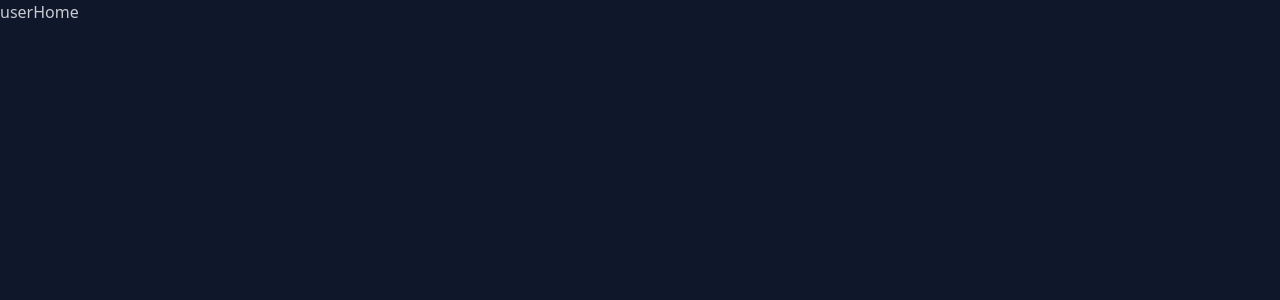
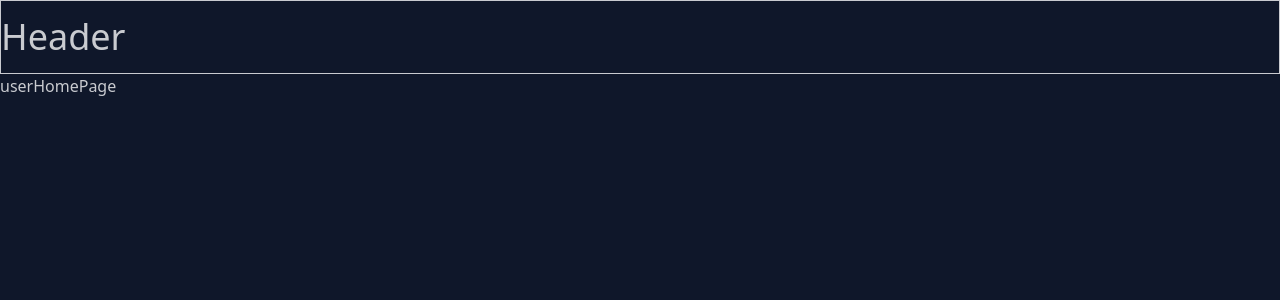
Before and after one commit to armmani/CC20.FAKEBOOK.WEB, a React (Vite) app: page / in a window 1280 px wide. Shown: the top 300 px of the page. Built offline with nearby package versions, Linux system fonts and the light colour scheme.

Commit message:
ทดสอบทำ routes แบบ 2

```diff
--- a/src/routes/AppRouter.jsx
+++ b/src/routes/AppRouter.jsx
@@ -8,20 +8,31 @@ import {
 const guestRouter = createBrowserRouter([
   { path: "/", element: <p>LogIN</p> },
   { path: "/ads", element: <p>Ads</p> },
-  { path: "*", element: <p>NoWhere404</p> },
+  { path: "*", element: <Navigate to="/" replace /> },
 ]);
 
 const userRouter = createBrowserRouter([
-  { path: "/", element: <p>userHome</p> },
-  { path: "/friends", element: <p>friendPage</p> },
-  { path: "/profile", element: <p>profilePage</p> },
-  { path: "*", element: <p>404PageNotFoundUser</p> },
+  {
+    path: "/",
+    element: (
+      <div>
+        <div className="text-4xl py-4 border">Header</div>
+        <Outlet />
+      </div>
+    ),
+    children: [
+      { path: "", element: <p>userHomePage</p> },
+      { path: "friends", element: <p>friendPage</p> },
+      { path: "profile", element: <p>profilePage</p> },
+      { path: "*", element: <Navigate to="/" /> },
+    ],
+  },
 ]);
 
 function AppRouter() {
   return (
-  // <RouterProvider router={guestRouter} />
-  <RouterProvider router={userRouter} />
-)
+    // <RouterProvider router={guestRouter} />
+    <RouterProvider router={userRouter} />
+  );
 }
 export default AppRouter;
```
